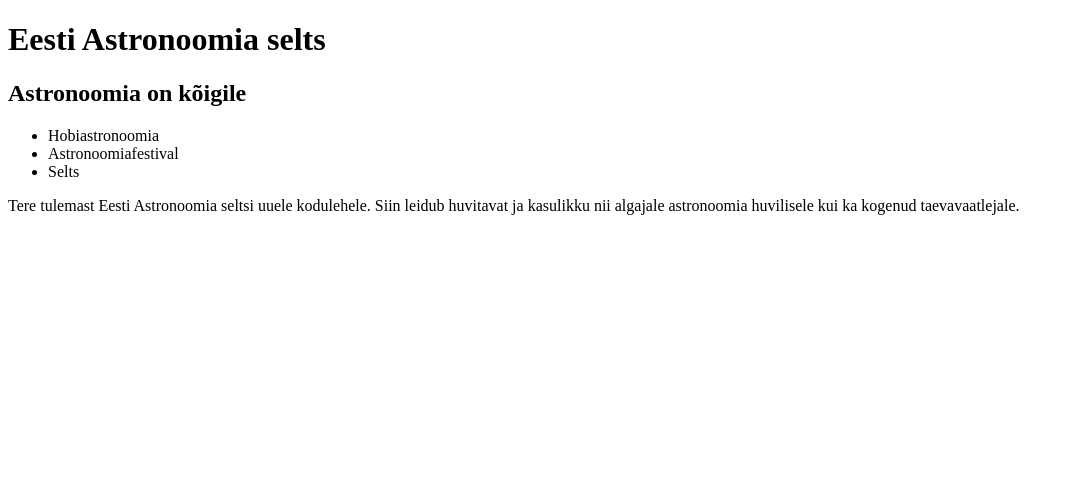
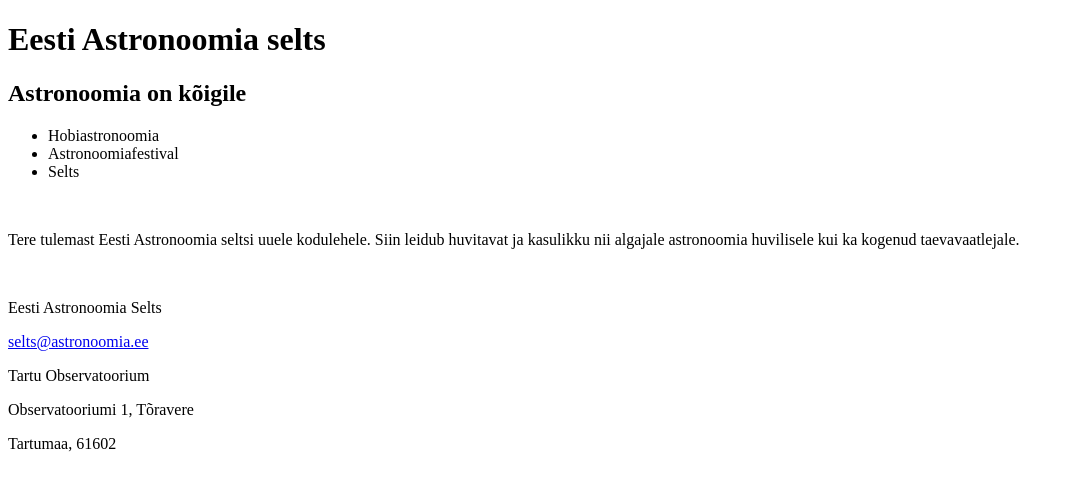
Before and after one commit to epalm1/astronomy-project, a React (Vite) app in the folder Front-end/astronomy-app/: page /quadratures in a window 1280 px wide. Shown: the top 490 px of the page, without its empty margins (0-1074 px from the left). Built offline with nearby package versions, Linux system fonts and the light colour scheme.

Commit message:
SCRUM-202 Adding Headers and Footers

```diff
--- a/Front-end/astronomy-app/src/App.jsx
+++ b/Front-end/astronomy-app/src/App.jsx
@@ -1,13 +1,16 @@
 import React from "react";
 import Header from "./components/Header.jsx";
-// import Header from "./components/Header.jsx";
+import Footer from "./components/Footer.jsx";
 import {useState} from "react";
 
 function App() {
   return (
       <div className="App">
           <Header />
+          <br/>
           <p>Tere tulemast Eesti Astronoomia seltsi uuele kodulehele. Siin leidub huvitavat ja kasulikku nii algajale astronoomia huvilisele kui ka kogenud taevavaatlejale.</p>
+          <br/>
+          <Footer />
       </div>
   );
 }
--- /dev/null
+++ b/Front-end/astronomy-app/src/components/Footer.jsx
@@ -0,0 +1,16 @@
+import React from "react";
+
+function Footer() {
+    return (
+        <footer>
+            <div className="Contact">
+                <p>Eesti Astronoomia Selts</p>
+                <a href="selts@astronoomia.ee">selts@astronoomia.ee</a>
+                <p>Tartu Observatoorium</p>
+                <p>Observatooriumi 1, Tõravere</p>
+                <p>Tartumaa, 61602</p>
+            </div>
+        </footer>
+    );
+}
+export default Footer;
```
Also changed, not shown: Front-end/astronomy-app/src/styles/App.css (renamed from Front-end/astronomy-app/src/App.css), Front-end/astronomy-app/src/styles/index.css (renamed from Front-end/astronomy-app/src/index.css).
